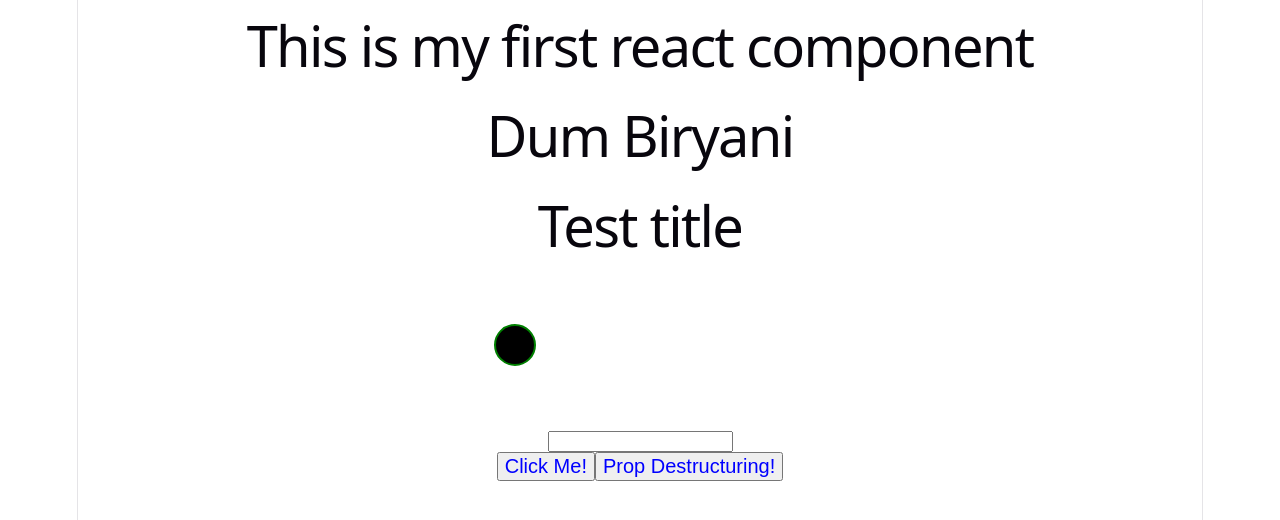
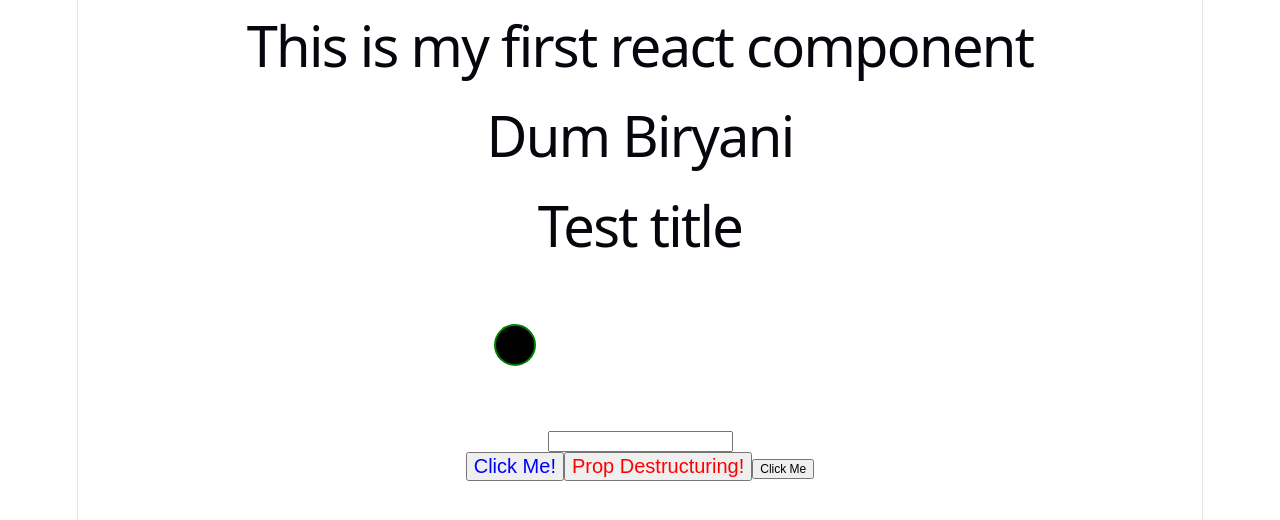
Before and after one commit to surajmondal2005/react-playground, a React (Vite) app in the folder my-first-react-app/: page / in a window 1280 px wide. Shown: the top 520 px of the page. Built offline with nearby package versions, Linux system fonts and the light colour scheme.

Commit message:
Default Props

```diff
--- a/my-first-react-app/src/Props.jsx
+++ b/my-first-react-app/src/Props.jsx
@@ -6,7 +6,14 @@ function Button(props) {
   return <button style={buttonStyle}>{props.text}</button>;
 }
 
-function Button1({text, color, fontSize}) {
+function Button1({ text, color, fontSize }) {
+  const buttonStyle = {
+    color,
+    fontSize: fontSize + "px",
+  };
+  return <button style={buttonStyle}>{text}</button>;
+}
+function Button2({ text = "Click Me", color = "Black", fontSize = 12 }) {
   const buttonStyle = {
     color,
     fontSize: fontSize + "px",
@@ -18,7 +25,8 @@ export default function Props() {
   return (
     <div>
       <Button text="Click Me!" color="blue" fontSize={20} />
-      <Button1 text="Prop Destructuring!" color="blue" fontSize={20} />
+      <Button1 text="Prop Destructuring!" color="red" fontSize={20} />
+      <Button2 />
     </div>
   );
 }
```
